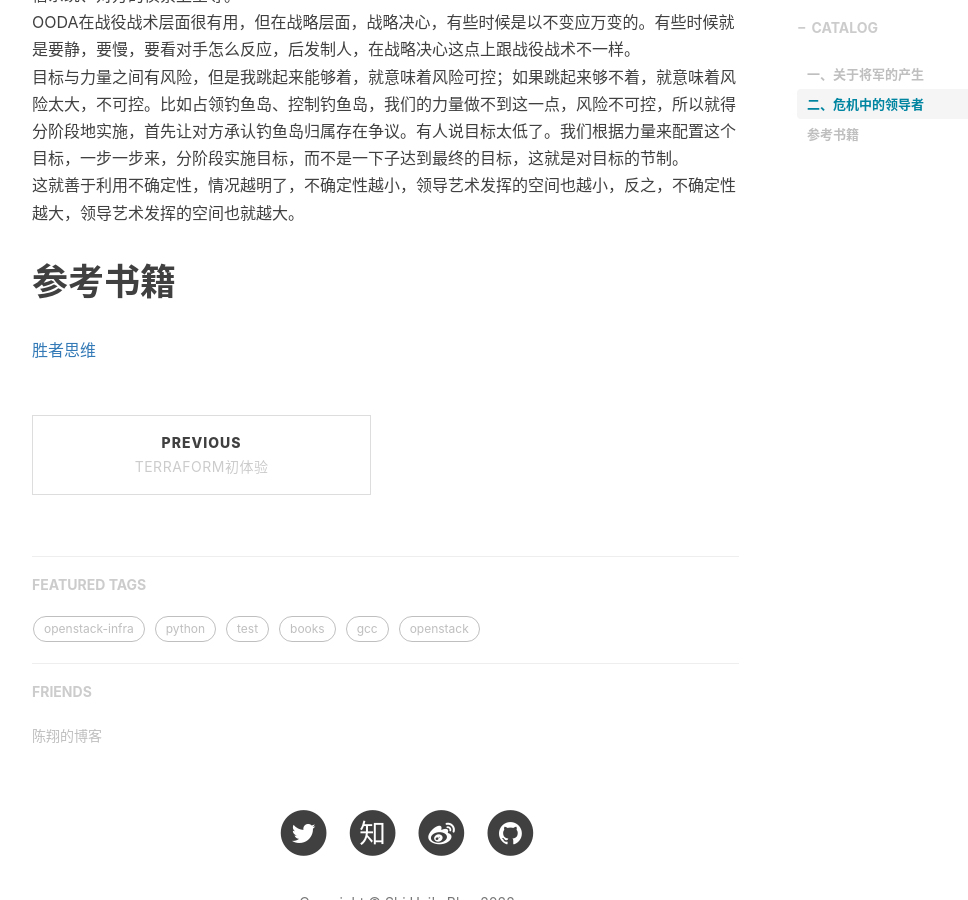
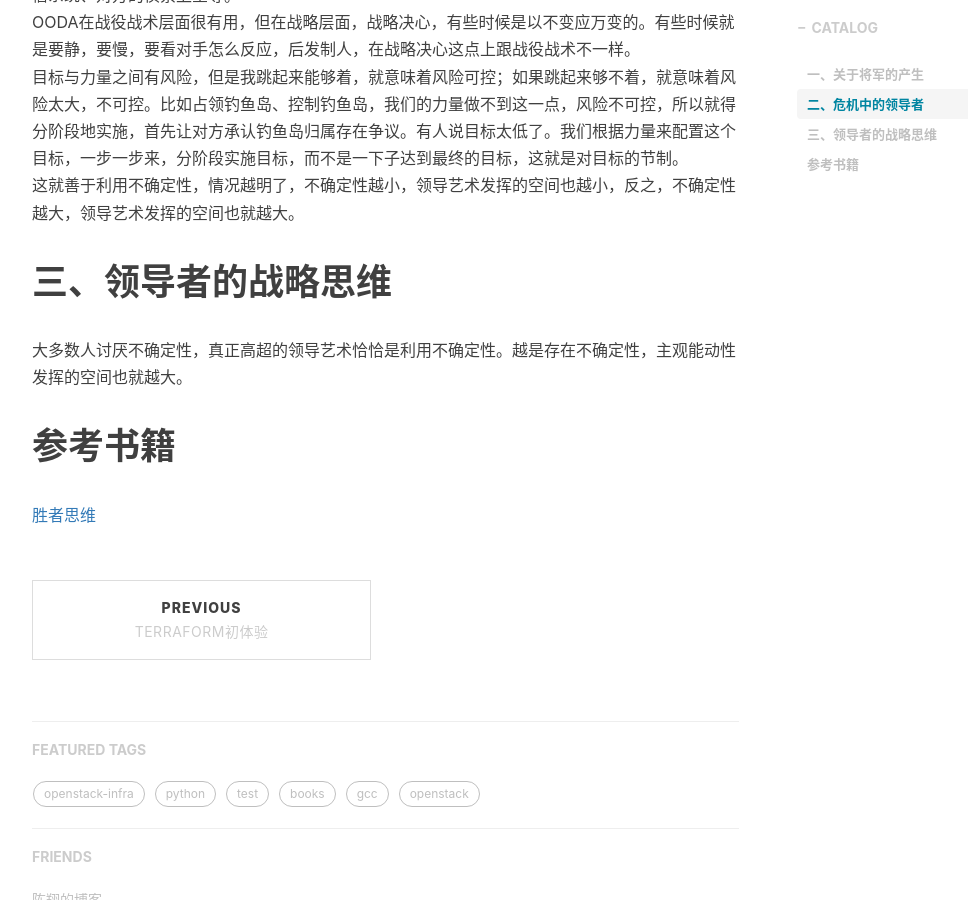
Before and after one commit to shihai1991/shihai1991.github.io, a Jekyll site: the page built from _posts/2022-08-04-胜者思维.md, in a window 1280 px wide and 900 px high, scrolled down 1975 px. Shown: the whole window, without its empty margins (233-1201 px from the left). Built offline with Jekyll 4.4.1, drawn with Linux system fonts in a browser that asks for light colours; nearby versions of some CDN libraries; comment, search, counter and statistics services are not loaded.

Commit message:
Update 2022-08-04-胜者思维.md

```diff
--- a/_posts/2022-08-04-胜者思维.md
+++ b/_posts/2022-08-04-胜者思维.md
@@ -41,5 +41,8 @@ OODA在战役战术层面很有用，但在战略层面，战略决心，有些
 目标与力量之间有风险，但是我跳起来能够着，就意味着风险可控；如果跳起来够不着，就意味着风险太大，不可控。比如占领钓鱼岛、控制钓鱼岛，我们的力量做不到这一点，风险不可控，所以就得分阶段地实施，首先让对方承认钓鱼岛归属存在争议。有人说目标太低了。我们根据力量来配置这个目标，一步一步来，分阶段实施目标，而不是一下子达到最终的目标，这就是对目标的节制。
 这就善于利用不确定性，情况越明了，不确定性越小，领导艺术发挥的空间也越小，反之，不确定性越大，领导艺术发挥的空间也就越大。
 
+# 三、领导者的战略思维
+大多数人讨厌不确定性，真正高超的领导艺术恰恰是利用不确定性。越是存在不确定性，主观能动性发挥的空间也就越大。
+
 # 参考书籍
 [胜者思维](https://book.douban.com/subject/27038434/)
```
